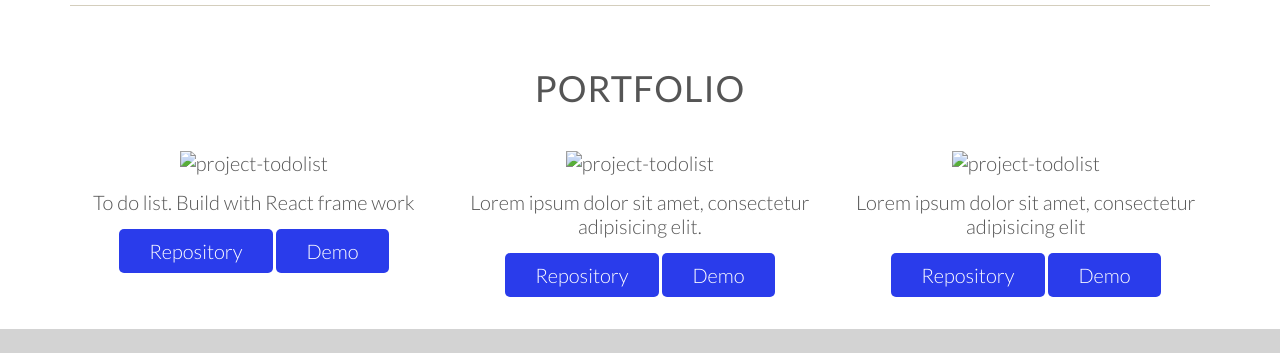
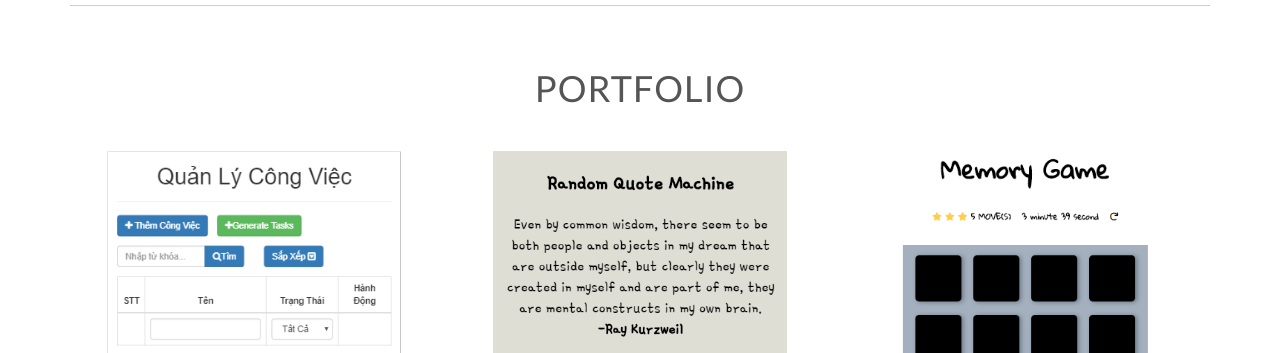
Before and after one commit to tungto/tungto.github.io, a plain HTML site: page index.html in a window 1280 px wide. Shown: the part 967-1320 px from the top of the page. Drawn offline with Linux system fonts and the light colour scheme.

Commit message:
Update index.html
Add projects

```diff
--- a/index.html
+++ b/index.html
@@ -77,24 +77,24 @@
 		</div>
 		<div class="row">
 			<div class="col span-1-of-3">
-				<img src="resources/img/todolist-project.svg" alt="project-todolist">
+				<img src="resources/img/to-do-list.png" alt="project-todolist">
 				<p>To do list. Build with React frame work</p>
 				<a href="https://tungto.github.io/todolist/" class="btn">Repository</a>
 
 				<a href="https://tungto.github.io/todolist/" class="btn">Demo</a>
 			</div>
 			<div class="col span-1-of-3">
-				<img src="resources/img/todolist-project.svg" alt="project-todolist">
-				<p>Lorem ipsum dolor sit amet, consectetur adipisicing elit. </p>
-				<a href="https://tungto.github.io/todolist/" class="btn">Repository</a>
+				<img src="resources/img/random-quote.png" alt="project-random-quote">
+				<p> Random Quote. </p>
+				<a href="https://github.com/tungto/random-quote" class="btn">Repository</a>
 
-				<a href="https://tungto.github.io/todolist/" class="btn">Demo</a>
+				<a href="https://tungto.github.io/random-qoute/" class="btn">Demo</a>
 			</div>
 			<div class="col span-1-of-3">
-				<img src="resources/img/todolist-project.svg" alt="project-todolist">
-				<p>Lorem ipsum dolor sit amet, consectetur adipisicing elit</p>
-				<a href="https://tungto.github.io/todolist/" class="btn">Repository</a>
-				<a href="https://tungto.github.io/todolist/" class="btn">Demo</a>
+				<img src="resources/img/memory-game.png" alt="project-memory-game">
+				<p>Memory Game - Valina JS</p>
+				<a href="https://github.com/tungto/memory-game" class="btn">Repository</a>
+				<a href="https://tungto.github.io/memory-game/" class="btn">Demo</a>
 			</div>
 
 		</div>
```
